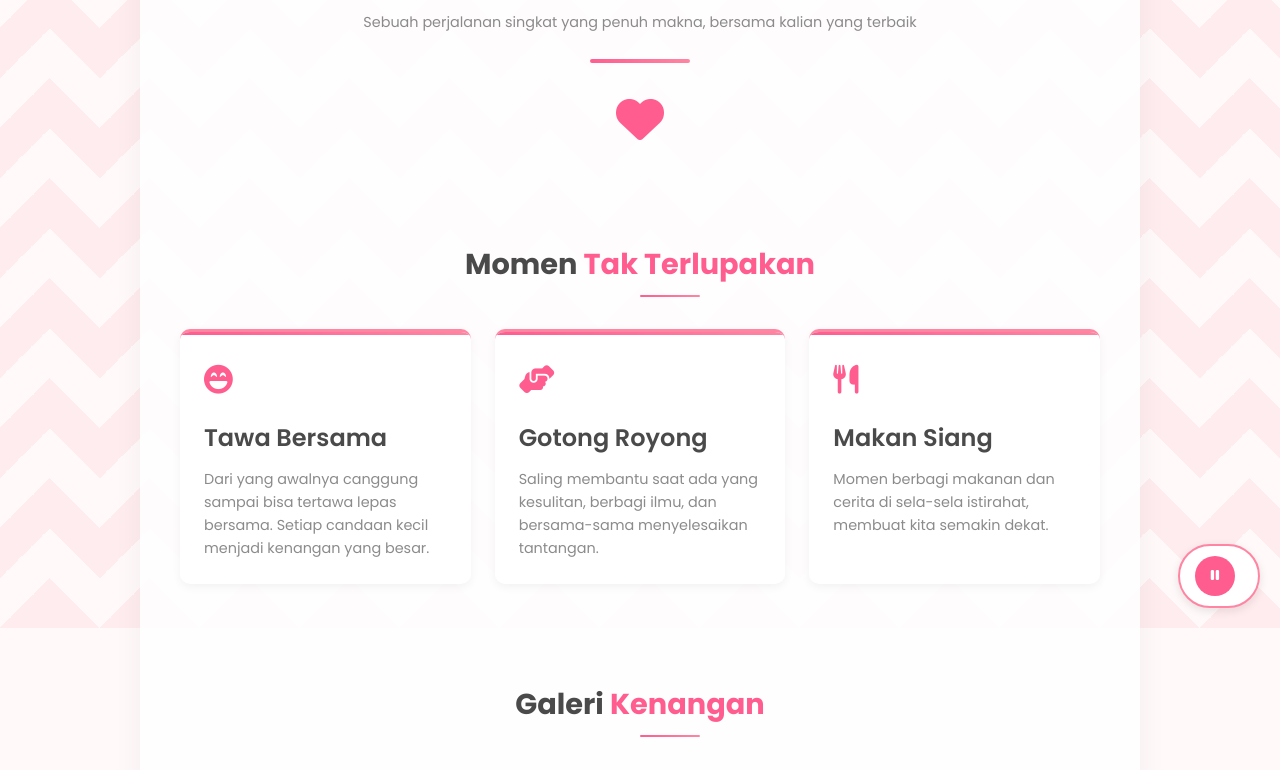
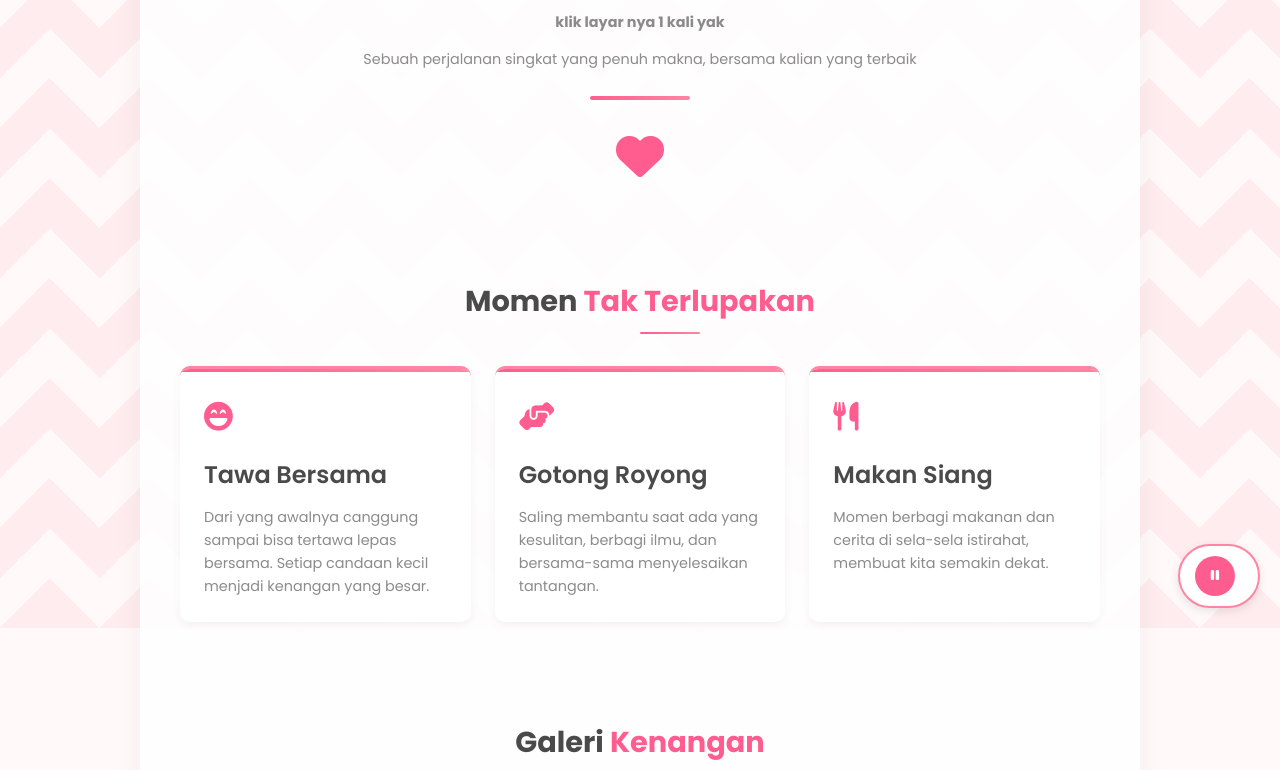
Before and after one commit to RIAN-AKBAR/web-pesan, a plain HTML site: page index.html in a window 1280 px wide. Shown: the part 172-942 px from the top of the page. Drawn offline with Linux system fonts and the light colour scheme.

Commit message:
Update index.html

```diff
--- a/index.html
+++ b/index.html
@@ -756,6 +756,7 @@
             <div class="header-content">
                 <h1>Pesan Perpisahan PKL</h1>
                 <p class="subtitle"><strong> untuk: Tika dan Siti</strong></p>
+                <p class="subtitle"><strong> klik layar nya 1 kali yak </strong></p>
                 <p class="subtitle">Sebuah perjalanan singkat yang penuh makna, bersama kalian yang terbaik</p>
                 <div class="divider"></div>
                 <div class="floating" style="font-size: 3rem; color: #FF5D8F;">
```
